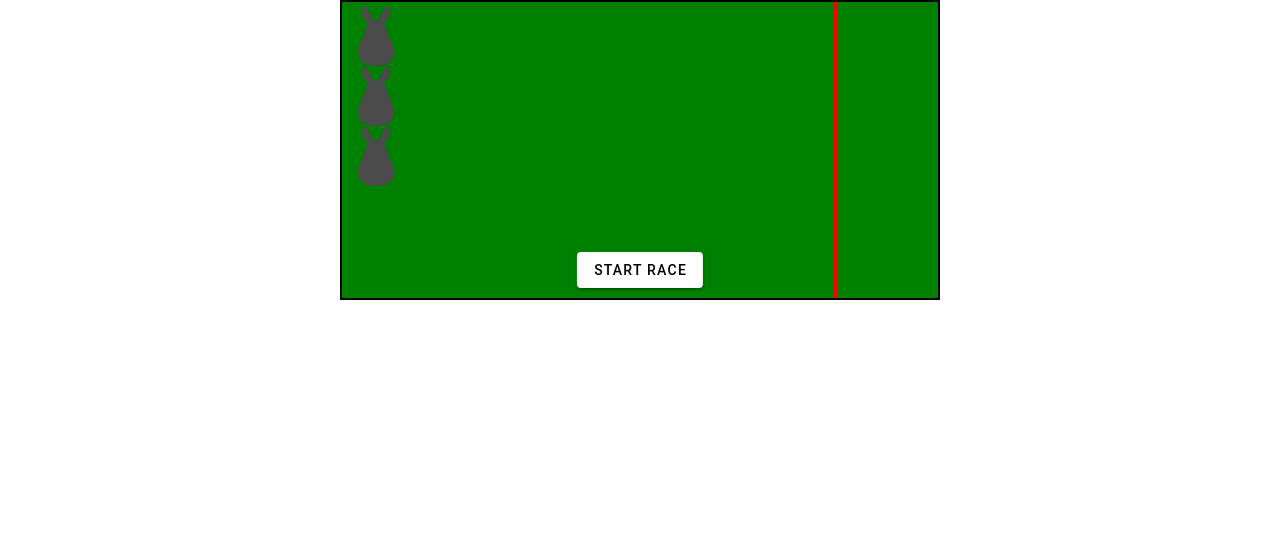
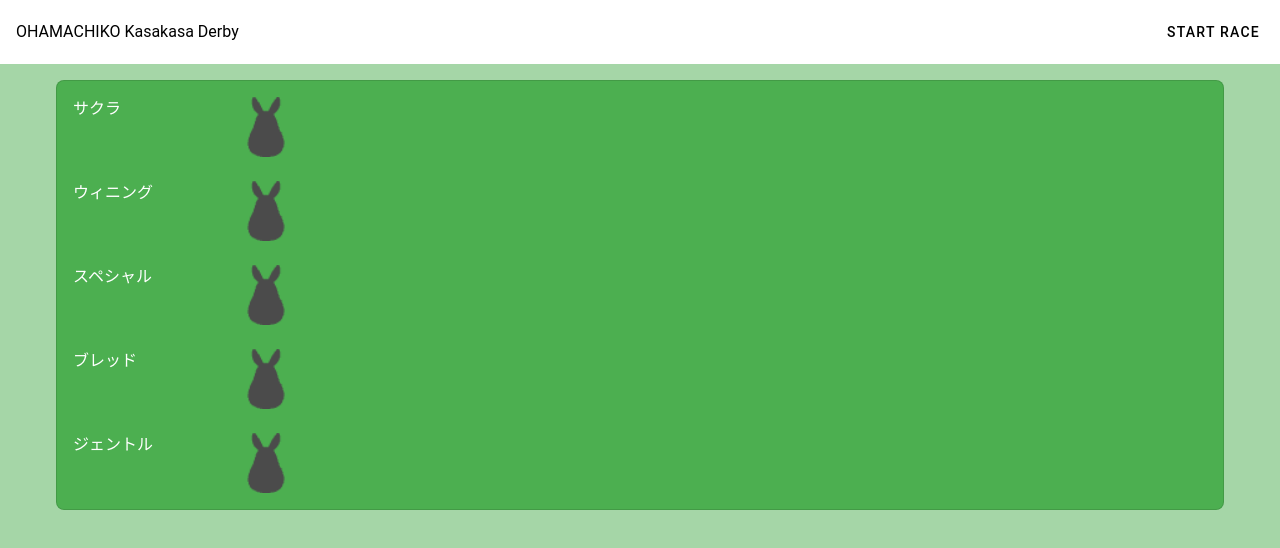
Before and after one commit to yue-fukahi/ohamachirace, a Vue app: page / in a window 1280 px wide. Shown: the top 548 px of the page. Built offline with nearby package versions, Linux system fonts and the light colour scheme; the HTML template or start-up script is replaced by a standard one.

Commit message:
UI の調整

```diff
--- a/src/App.vue
+++ b/src/App.vue
@@ -1,27 +1,46 @@
 <template>
-  <v-container class="race-container">
+  <v-app id="inspire">
+    <v-app-bar app color="white" flat>
+      <v-container class="py-0 fill-height">
+        OHAMACHIKO Kasakasa Derby
+      </v-container>
+
+      <!-- レース開始ボタン -->
+      <v-btn v-if="!raceFinished" @click="startRace" :disabled="raceInProgress">
+        Start Race
+      </v-btn>
+
+      <!-- リセットボタン -->
+      <v-btn v-if="raceFinished" @click="resetRace">
+        Reset Race
+      </v-btn>
+    </v-app-bar>
+
+    <v-main class="bg-green-lighten-3">
+      <v-container>
+        <v-container class="border rounded-lg bg-green">
           <!-- 馬の表示 -->
-    <v-row v-for="horse in horses" :key="horse.id" class="horse-row">
+          <v-row v-for="horse in horses" :key="horse.id">
+            <v-col cols="2">
+              <div class="horse-name">{{ horse.name }}</div>
+            </v-col>
+            <v-col>
               <v-img
                 :src="horse.image"
                 class="horse"
-        :style="{ transform: `translateX(${horse.position}px)` }"
+                :style="{ left: `${horse.position/5}%`, transform: `translateX(-50%)` }"
               />
+            </v-col>
           </v-row>
-
-    <!-- ゴールライン -->
-    <div class="goal-line"></div>
-
-    <!-- レース開始ボタン -->
-    <v-btn class="start-button" @click="startRace" :disabled="raceInProgress">
-      Start Race
-    </v-btn>
 
           <!-- 結果表示 -->
           <v-alert v-if="raceFinished" type="success" class="result-alert">
             🏆 優勝: {{ rankings[0]?.name }} 🎉
           </v-alert>
         </v-container>
+      </v-container>
+    </v-main>
+  </v-app>
 </template>
 
 <script setup lang="ts">
@@ -44,6 +63,8 @@ const horses = ref<Horse[]>([
   { id: 1, name: 'サクラ', image: '/horse1.png', position: 0, finished: false },
   { id: 2, name: 'ウィニング', image: '/horse2.png', position: 0, finished: false },
   { id: 3, name: 'スペシャル', image: '/horse3.png', position: 0, finished: false },
+  { id: 4, name: 'ブレッド', image: '/horse4.png', position: 0, finished: false },
+  { id: 5, name: 'ジェントル', image: '/horse5.png', position: 0, finished: false },
 ]);
 
 const startRace = () => {
@@ -80,22 +101,25 @@ const startRace = () => {
     }
   }, 100);
 };
+
+const resetRace = () => {
+  raceFinished.value = false;
+  rankings.value = [];
+  horses.value.forEach((horse) => {
+    horse.position = 0;
+    horse.finished = false;
+  });
+};
 </script>
 
 <style scoped>
 .race-container {
   position: relative;
-  width: 600px;
+  max-width: 1200px;
   height: 300px;
   border: 2px solid black;
   overflow: hidden;
   background-color: green;
-}
-
-.horse-row {
-  position: relative;
-  height: 60px;
-  width: 60px;
 }
 
 .horse {
@@ -113,14 +137,6 @@ const startRace = () => {
   background-color: red;
 }
 
-/* レース開始ボタン */
-.start-button {
-  position: absolute;
-  bottom: 10px;
-  left: 50%;
-  transform: translateX(-50%);
-}
-
 /* 結果表示 */
 .result-alert {
   position: absolute;
```
Lines whose indentation alone changed are shown as unchanged.
